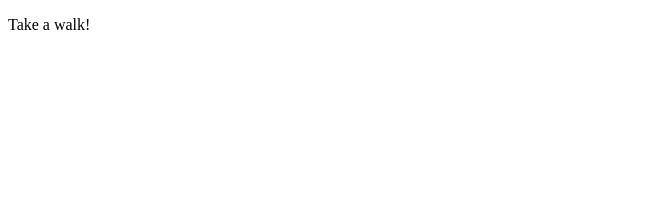
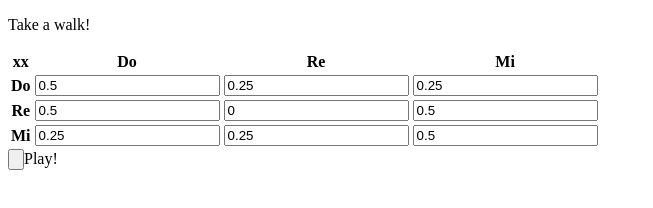
Before and after one commit to cheesymoo/jswalk, a plain HTML site: page index.html in a window 1280 px wide. Shown: the whole page, without its empty margins (0-653 px from the left). Drawn offline with Linux system fonts and the light colour scheme.

Commit message:
update some bull

```diff
--- a/index.html
+++ b/index.html
@@ -6,6 +6,35 @@
         </script>
     </head>
     <body>
-        <div><p>Take a walk!</p></div>
+        <div>
+            <p>Take a walk!</p>
+            <table id="matrix">
+              <tr>
+                <th>xx</th>
+                <th>Do</th>
+                <th>Re</th>
+                <th>Mi</th>
+              </tr>
+              <tr>
+                <th>Do</th>
+                <td><input type="number" value="0.5" onchange="updateCell"></input></td>
+                <td><input type="number" value="0.25"></input></td>
+                <td><input type="number" value="0.25"></input></td>
+              </tr>
+              <tr>
+                <th>Re</th>
+                <td><input type="number" value="0.5"></input></td>
+                <td><input type="number" value="0"></input></td>
+                <td><input type="number" value="0.5"></input></td>
+              </tr>
+              <tr>
+                <th>Mi</th>
+                <td><input type="number" value="0.25"></input></td>
+                <td><input type="number" value="0.25"></input></td>
+                <td><input type="number" value="0.5"></input></td>
+              </tr>
+            </table>
+            <input type="button" onclick="play()">Play!</input>
+        </div>
     </body>
 </html>
--- a/main.js
+++ b/main.js
@@ -37,4 +37,28 @@ var jam = function(mat) {
     }
 }
 
-jam(matrix);
+var updateCell = function(id) {
+    debugger
+}
+
+var getMatrix = function() {
+    var table = document.getElementById("matrix");
+    var rowLength = table.rows.length;
+    var matrix = [[0,0,0],[0,0,0],[0,0,0]];
+    var item = 0;
+
+    for (i = 0; i < rowLength; i++){
+        var oCells = table.rows.item(i).cells;
+        var cellLength = oCells.length;
+
+        for(var j = 0; j < cellLength; j++){
+           item = oCells.item(j).innerHTML;
+           //matrix[i-1][j-1] = oCells.item(j).innerHTML;
+        }
+    }
+    return matrix;
+}
+
+var play = function() {
+    jam(getMatrix());
+}
```
